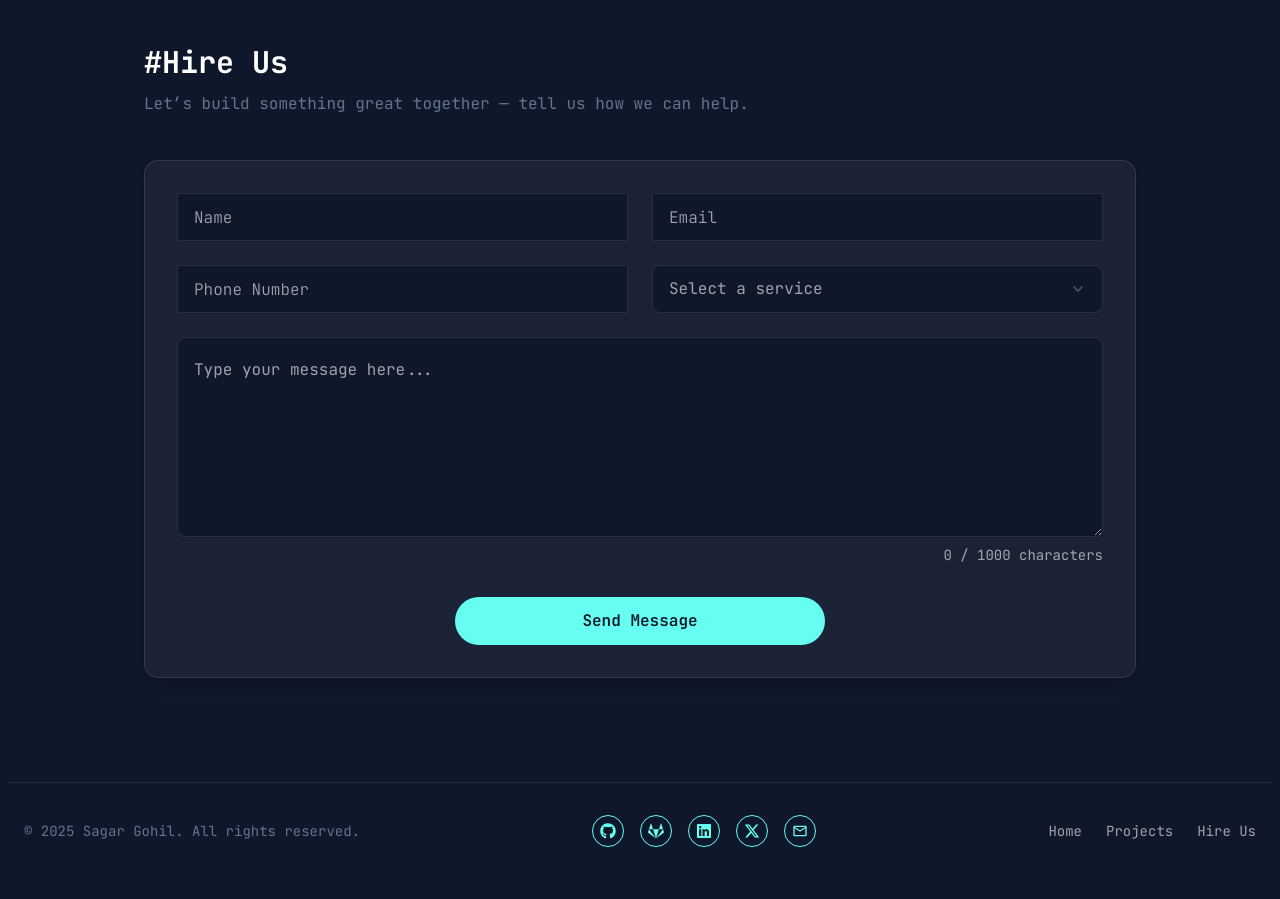
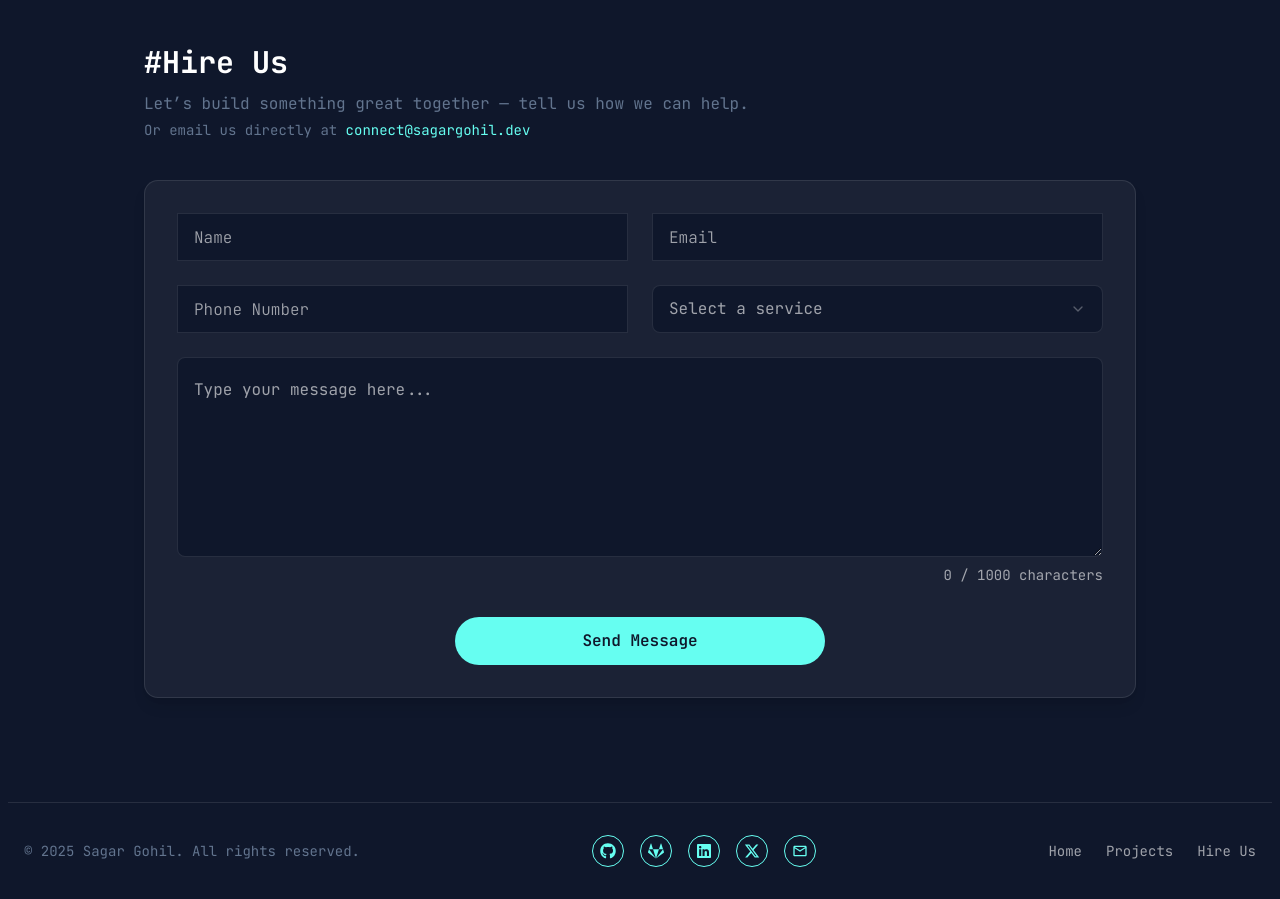
Before and after one commit to sagarbgohil/sagar-portfolio, a Next.js app: page / in a window 1280 px wide. Shown: the part 3540-4439 px from the top of the page. Built offline with nearby package versions, Linux system fonts and the light colour scheme; no server answers.

Commit message:
feat: update contact email in HireUs component and constants for consistency

```diff
--- a/components/HireUs.jsx
+++ b/components/HireUs.jsx
@@ -62,6 +62,15 @@ const HireUs = () => {
         <h2 className="text-3xl font-bold text-white">#Hire Us</h2>
         <p className="mt-2 text-muted-foreground max-w-2xl">
           Let’s build something great together — tell us how we can help.
+        </p>
+        <p className="text-sm text-muted-foreground">
+          Or email us directly at{" "}
+          <a
+            href="mailto:connect@sagargohil.dev"
+            className="text-accent hover:underline"
+          >
+            connect@sagargohil.dev
+          </a>
         </p>
       </div>
 
```
Also changed, not shown: lib/constants.js.
